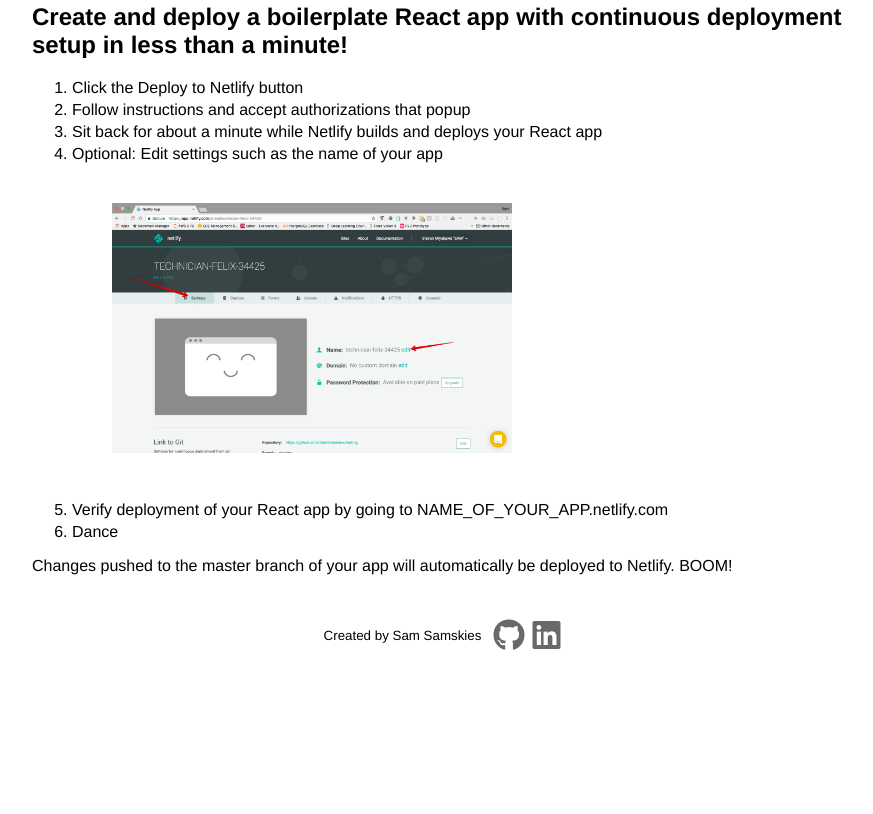
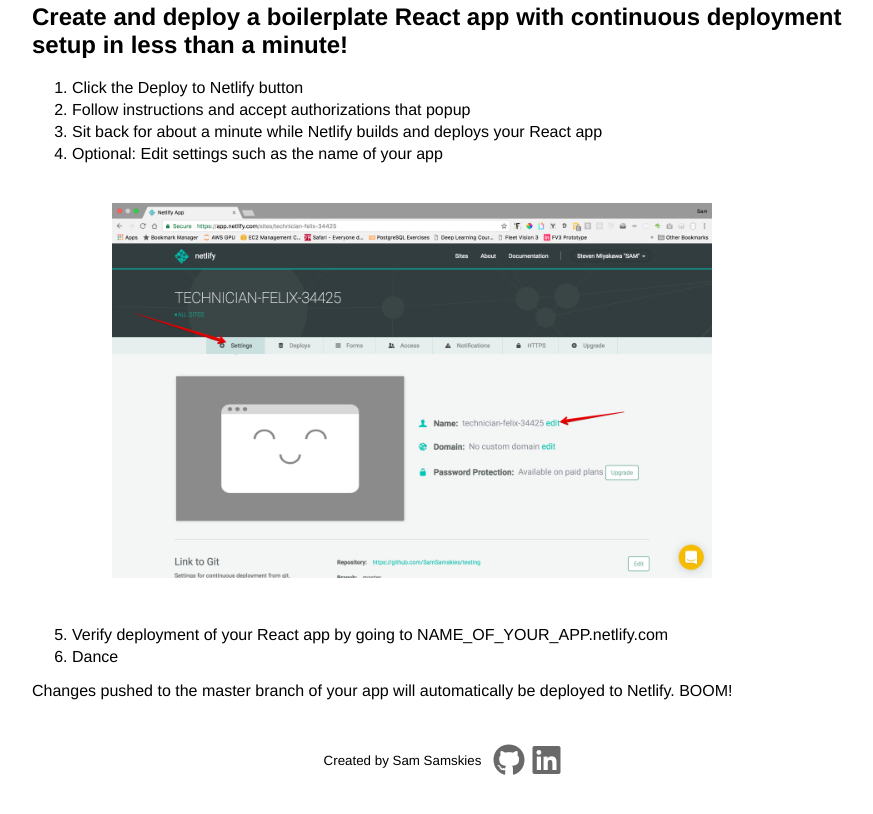
Before and after one commit to SamSamskies/deploy-react-app, a plain HTML site: page index.html in a window 1280 px wide. Shown: the part 564-1378 px from the top of the page, without its empty margins (196-1069 px from the left). Before the commit the page ends 1259 px from the top, so only its background shows below. Drawn offline with Linux system fonts and the light colour scheme.

Commit message:
Make screenshot bigger

```diff
--- a/index.html
+++ b/index.html
@@ -82,7 +82,7 @@
             <li>
                 Optional: Edit settings such as the name of your app
                 <div>
-                    <img class="screenshot" src="//raw.githubusercontent.com/SamSamskies/deploy-react-app/master/images/settings.png" width="400" />
+                    <img class="screenshot" src="//raw.githubusercontent.com/SamSamskies/deploy-react-app/master/images/settings.png" width="600" />
                 </div>
             </li>
             <li>Verify deployment of your React app by going to NAME_OF_YOUR_APP.netlify.com</li>
```
